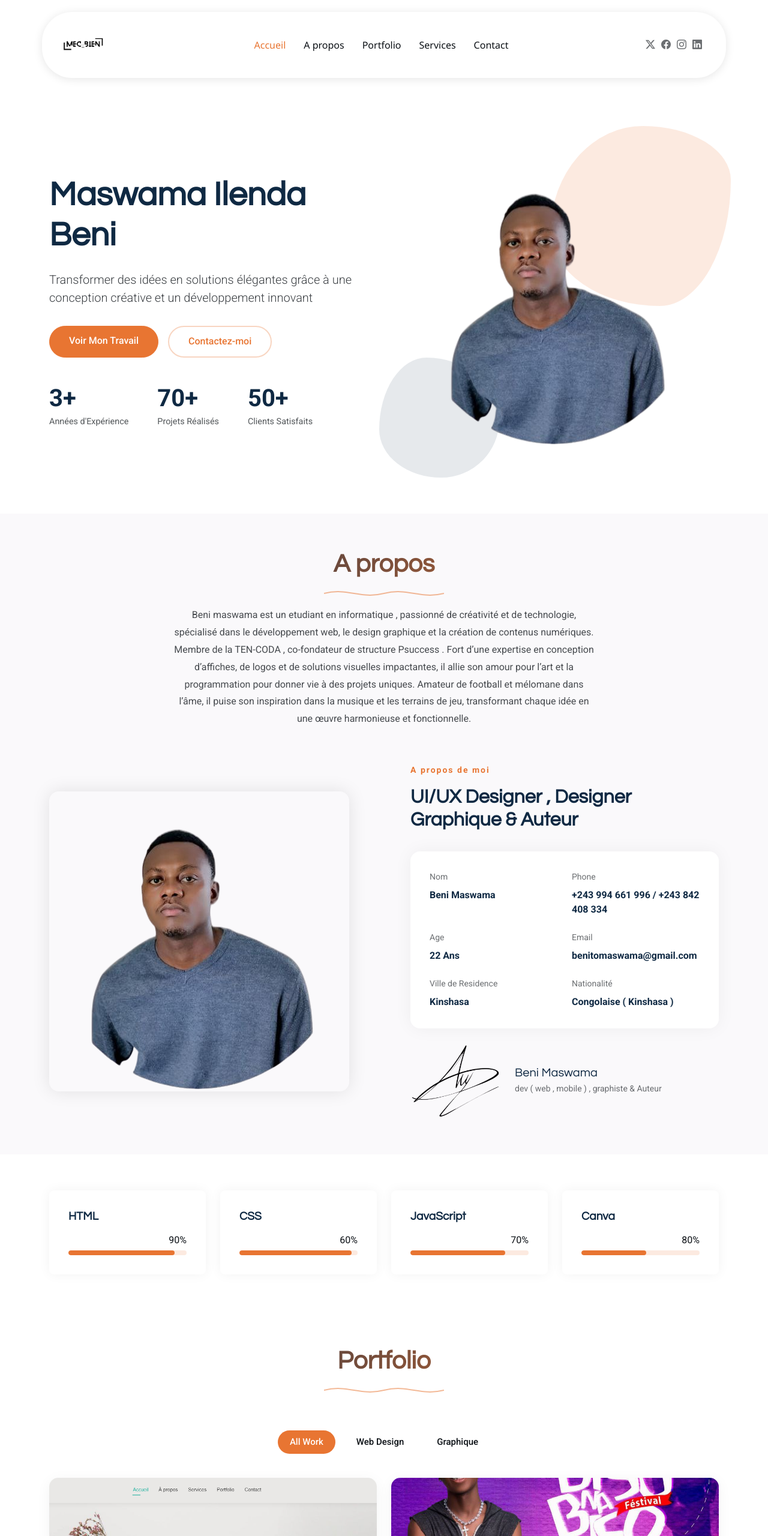
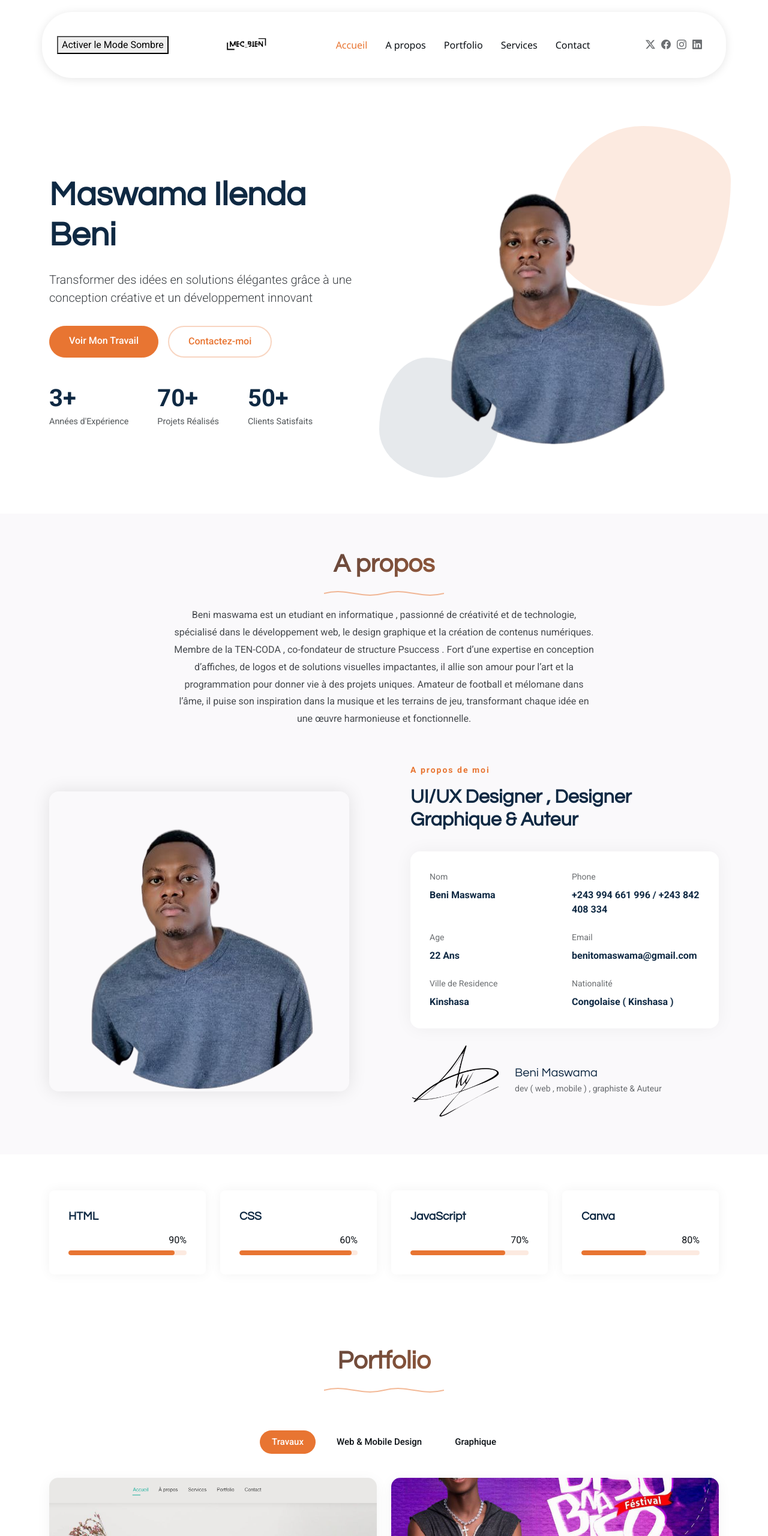
Before and after one commit to benmaswama/Beni_Maswama_officiel, a plain HTML site: page index.html in a window 1280 px wide. Shown: the top 2560 px of the page at 60% size. Drawn offline with Linux system fonts and the light colour scheme; animation ran at ten frames a second; files whose address does not match are found by name.

Commit message:
Update index.html

```diff
--- a/index.html
+++ b/index.html
@@ -32,6 +32,8 @@
 
   <header id="header" class="header d-flex align-items-center sticky-top">
     <div class="header-container container-fluid container-xl position-relative d-flex align-items-center justify-content-between">
+
+     <button id="toggleModeBtn">Activer le Mode Sombre</button>
 
       <a href="index.html" class="logo d-flex align-items-center me-auto me-xl-0">
         <!-- Uncomment the line below if you also wish to use an image logo -->
@@ -272,8 +274,8 @@
 
           <div class="portfolio-filters-container" data-aos="fade-up" data-aos-delay="200">
             <ul class="portfolio-filters isotope-filters">
-              <li data-filter="*" class="filter-active">All Work</li>
-              <li data-filter=".filter-web">Web Design</li>
+              <li data-filter="*" class="filter-active">Travaux</li>
+              <li data-filter=".filter-web">Web & Mobile Design</li>
               <li data-filter=".filter-graphics">Graphique</li>
             </ul>
           </div>
@@ -293,7 +295,7 @@
                 </div>
                 <div class="portfolio-content">
                   <span class="category">Web Design</span>
-                  <h3>Web et mobile</h3>
+                  <h3>Site web et Application mobile</h3>
                 </div>
               </div>
             </div><!-- End Portfolio Item -->
```
